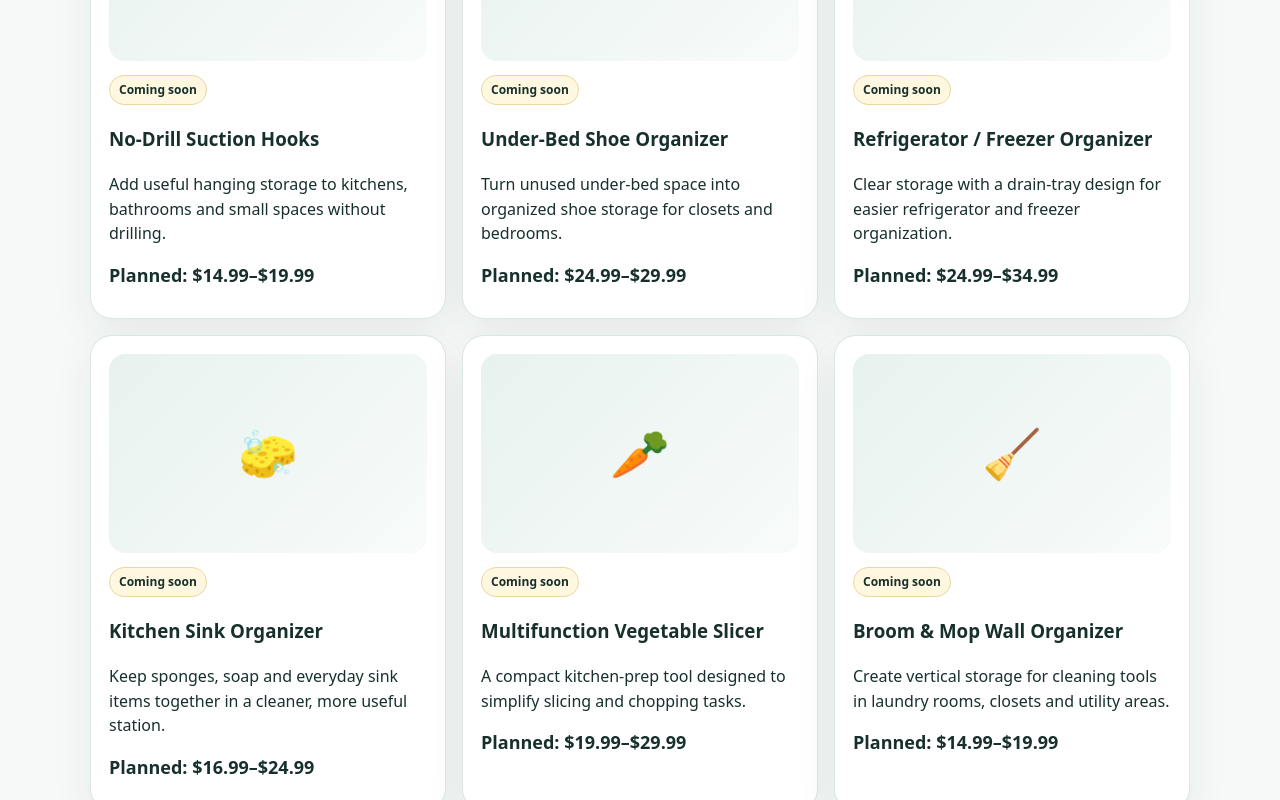
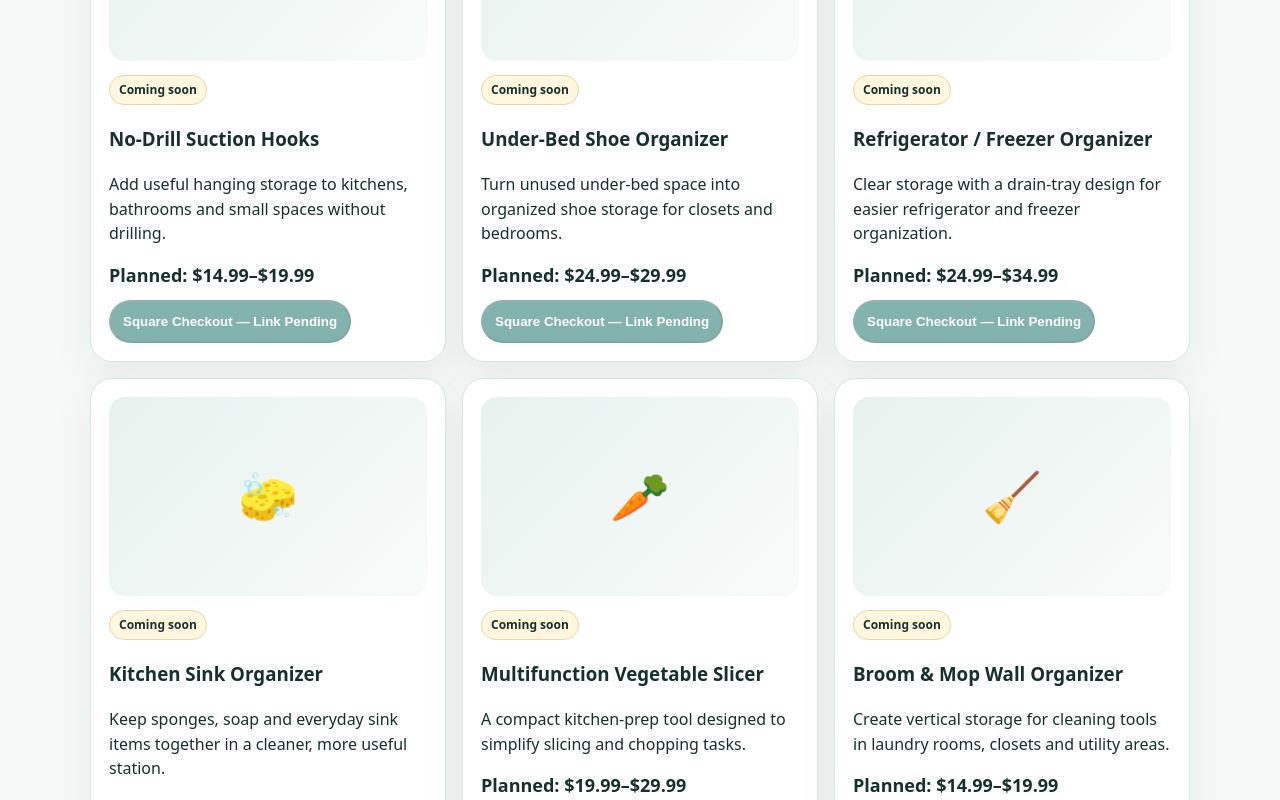
Before and after one commit to Apexgaze1/https-github.com-yourusername-your-repository, a plain HTML site: page index.html in a window 1280 px wide. Shown: the part 2119-2919 px from the top of the page. Drawn offline with Linux system fonts and the light colour scheme.

Commit message:
Add Square checkout placeholders for new NeatHarbor products

```diff
--- a/index.html
+++ b/index.html
@@ -47,12 +47,12 @@
   <p class="lead">These products are being prepared for the NeatHarbor catalog based on current organization-product demand research. Supplier, shipping, packaging and checkout verification are still in progress, so they are not available for purchase yet.</p>
   <div class="notice"><b>Preview only:</b> launch prices shown below are planning ranges, not final checkout prices. We will activate purchase buttons only after the exact product and NeatHarbor Square checkout are verified.</div>
   <div class="previewgrid">
-    <article class="preview-card" id="no-drill-suction-hooks"><div class="preview-visual" aria-label="No-drill suction hooks">🪝</div><span class="coming">Coming soon</span><h3>No-Drill Suction Hooks</h3><p>Add useful hanging storage to kitchens, bathrooms and small spaces without drilling.</p><div class="preview-price">Planned: $14.99–$19.99</div></article>
-    <article class="preview-card" id="under-bed-shoe-organizer"><div class="preview-visual" aria-label="Under-bed shoe organizer">👟</div><span class="coming">Coming soon</span><h3>Under-Bed Shoe Organizer</h3><p>Turn unused under-bed space into organized shoe storage for closets and bedrooms.</p><div class="preview-price">Planned: $24.99–$29.99</div></article>
-    <article class="preview-card" id="refrigerator-freezer-organizer"><div class="preview-visual" aria-label="Refrigerator organizer bins">🧊</div><span class="coming">Coming soon</span><h3>Refrigerator / Freezer Organizer</h3><p>Clear storage with a drain-tray design for easier refrigerator and freezer organization.</p><div class="preview-price">Planned: $24.99–$34.99</div></article>
-    <article class="preview-card" id="sink-drain-organizer"><div class="preview-visual" aria-label="Kitchen sink organizer">🧽</div><span class="coming">Coming soon</span><h3>Kitchen Sink Organizer</h3><p>Keep sponges, soap and everyday sink items together in a cleaner, more useful station.</p><div class="preview-price">Planned: $16.99–$24.99</div></article>
-    <article class="preview-card" id="vegetable-slicer"><div class="preview-visual" aria-label="Vegetable slicer">🥕</div><span class="coming">Coming soon</span><h3>Multifunction Vegetable Slicer</h3><p>A compact kitchen-prep tool designed to simplify slicing and chopping tasks.</p><div class="preview-price">Planned: $19.99–$29.99</div></article>
-    <article class="preview-card" id="broom-mop-organizer"><div class="preview-visual" aria-label="Broom and mop organizer">🧹</div><span class="coming">Coming soon</span><h3>Broom & Mop Wall Organizer</h3><p>Create vertical storage for cleaning tools in laundry rooms, closets and utility areas.</p><div class="preview-price">Planned: $14.99–$19.99</div></article>
+    <article class="preview-card" id="no-drill-suction-hooks"><div class="preview-visual" aria-label="No-drill suction hooks">🪝</div><span class="coming">Coming soon</span><h3>No-Drill Suction Hooks</h3><p>Add useful hanging storage to kitchens, bathrooms and small spaces without drilling.</p><div class="preview-price">Planned: $14.99–$19.99</div><button class="buy" disabled aria-disabled="true" style="opacity:.55;cursor:not-allowed">Square Checkout — Link Pending</button></article>
+    <article class="preview-card" id="under-bed-shoe-organizer"><div class="preview-visual" aria-label="Under-bed shoe organizer">👟</div><span class="coming">Coming soon</span><h3>Under-Bed Shoe Organizer</h3><p>Turn unused under-bed space into organized shoe storage for closets and bedrooms.</p><div class="preview-price">Planned: $24.99–$29.99</div><button class="buy" disabled aria-disabled="true" style="opacity:.55;cursor:not-allowed">Square Checkout — Link Pending</button></article>
+    <article class="preview-card" id="refrigerator-freezer-organizer"><div class="preview-visual" aria-label="Refrigerator organizer bins">🧊</div><span class="coming">Coming soon</span><h3>Refrigerator / Freezer Organizer</h3><p>Clear storage with a drain-tray design for easier refrigerator and freezer organization.</p><div class="preview-price">Planned: $24.99–$34.99</div><button class="buy" disabled aria-disabled="true" style="opacity:.55;cursor:not-allowed">Square Checkout — Link Pending</button></article>
+    <article class="preview-card" id="sink-drain-organizer"><div class="preview-visual" aria-label="Kitchen sink organizer">🧽</div><span class="coming">Coming soon</span><h3>Kitchen Sink Organizer</h3><p>Keep sponges, soap and everyday sink items together in a cleaner, more useful station.</p><div class="preview-price">Planned: $16.99–$24.99</div><button class="buy" disabled aria-disabled="true" style="opacity:.55;cursor:not-allowed">Square Checkout — Link Pending</button></article>
+    <article class="preview-card" id="vegetable-slicer"><div class="preview-visual" aria-label="Vegetable slicer">🥕</div><span class="coming">Coming soon</span><h3>Multifunction Vegetable Slicer</h3><p>A compact kitchen-prep tool designed to simplify slicing and chopping tasks.</p><div class="preview-price">Planned: $19.99–$29.99</div><button class="buy" disabled aria-disabled="true" style="opacity:.55;cursor:not-allowed">Square Checkout — Link Pending</button></article>
+    <article class="preview-card" id="broom-mop-organizer"><div class="preview-visual" aria-label="Broom and mop organizer">🧹</div><span class="coming">Coming soon</span><h3>Broom & Mop Wall Organizer</h3><p>Create vertical storage for cleaning tools in laundry rooms, closets and utility areas.</p><div class="preview-price">Planned: $14.99–$19.99</div><button class="buy" disabled aria-disabled="true" style="opacity:.55;cursor:not-allowed">Square Checkout — Link Pending</button></article>
   </div>
   <div class="actions"><a class="btn" href="https://www.facebook.com/profile.php?id=61594389339345" target="_blank" rel="noopener noreferrer">Follow NeatHarbor on Facebook</a><a class="btn ghost" href="#shop">Shop available products</a></div>
 </div></section>
```
